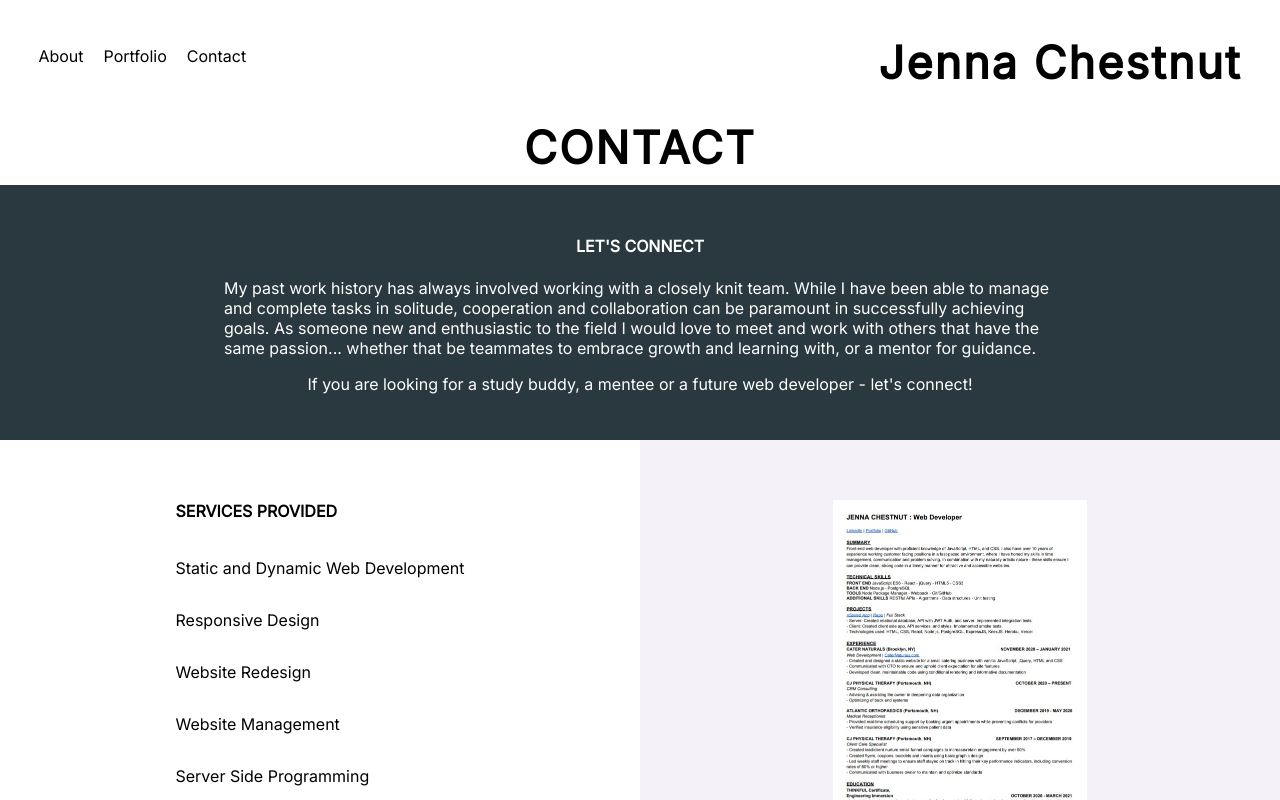
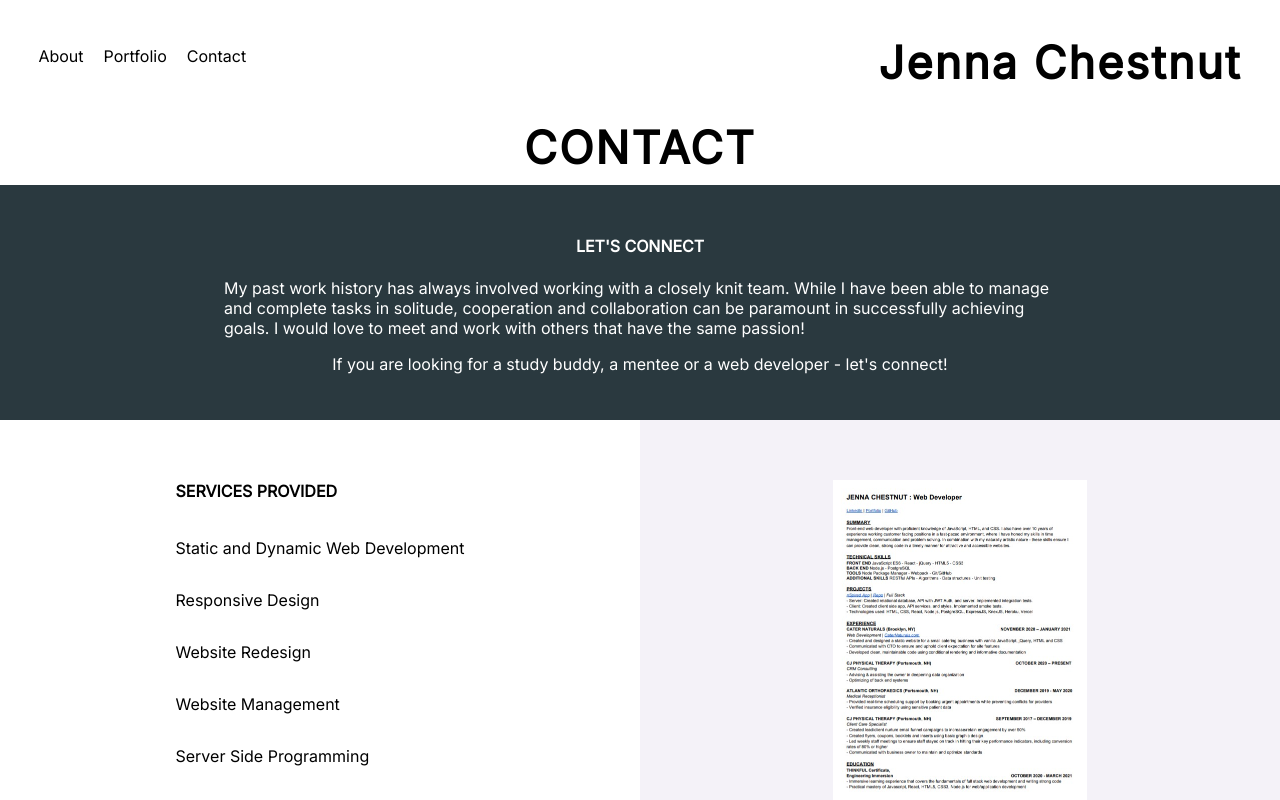
Before and after one commit to jenna-chestnut/jc-react-portfolio, a React (Create React App) app: page /contact in a window 1280 px wide. Shown: the top 800 px of the page. Built offline with nearby package versions, Linux system fonts and the light colour scheme.

Commit message:
edited content, changes resume link

```diff
--- a/src/Routes/AboutPage/AboutPage.js
+++ b/src/Routes/AboutPage/AboutPage.js
@@ -39,7 +39,7 @@ class AboutPage extends React.Component {
 
 			  <p className="bottompadding">
 				As the go-to person for error messages, website tweaks and needed
-				fixes when IT isn't around, I knew that I wanted to learn and
+				fixes when IT wasn't around, I knew that I wanted to learn and
 				accomplish much more. Now that I have developed my first website
 				and currently work as a systems consultant,
 				I have made this goal a reality.
--- a/src/Routes/ContactPage/ContactPage.js
+++ b/src/Routes/ContactPage/ContactPage.js
@@ -24,14 +24,12 @@ class ContactPage extends React.Component {
 				My past work history has always involved working with a closely knit
 				team. While I have been able to manage and complete tasks in
 				solitude, cooperation and collaboration can be paramount in
-				successfully achieving goals. As someone new and enthusiastic to the
-				field I would love to meet and work with others that have the same
-				passion... whether that be teammates to embrace growth and learning
-				with, or a mentor for guidance.
+				successfully achieving goals. I would love to meet and work with others that have the same
+				passion!
 			  </p>
 
 			  <p className="center">
-				If you are looking for a study buddy, a mentee or a future web
+				If you are looking for a study buddy, a mentee or a web
 				developer -  <a href="https://linktr.ee/jenna.chestnut" target="_blank"
                 rel="noreferrer" >let's connect</a>!
 			  </p>
@@ -59,7 +57,7 @@ class ContactPage extends React.Component {
 
         <img src={resumeImg} alt='resume'/>
 
-        <a className='resume-button' href='https://docs.google.com/document/d/1Z5_JjfPSUQtcKXya1rnYwtvSmIGGOwnYmbiqe5GiQhA/edit?usp=sharing' target='_blank' rel='noreferrer'>View Resume</a>
+        <a className='resume-button' href='https://drive.google.com/file/d/1k6Z2JvNT-5pn-9Ypl_YWXkkOXVSsvskn/view?usp=sharing' target='_blank' rel='noreferrer'>View Resume</a>
         </div></div></div>
         </Fade>
 
```
Also changed, not shown: 1 other file (tests, documents, lock files or other folders).
